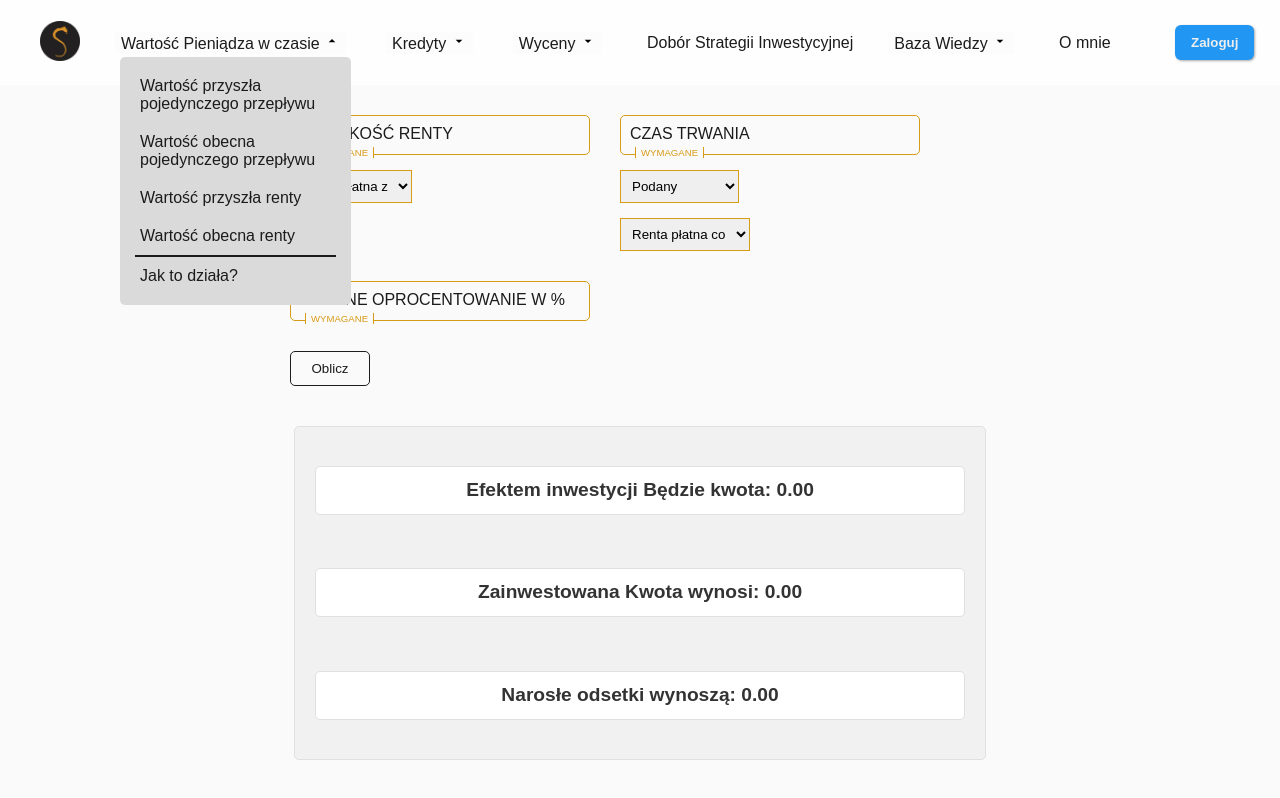
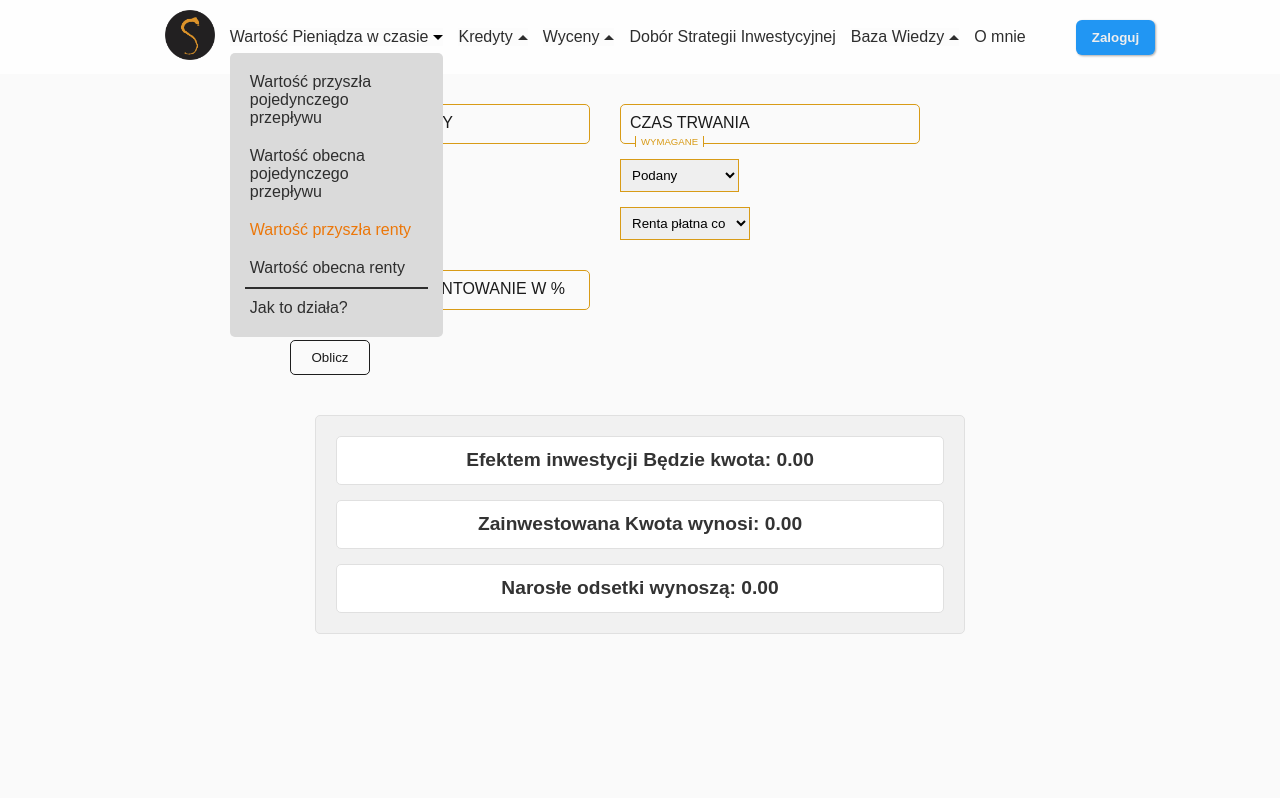
Before and after one commit to Sensaz/TSXFinanse, a React (Vite) app: page /TimeValueOfMoney/FutureValueOfAnAnnuityCalculator in a window 1280 px wide. Both pictures are taken after a click on the button "Wartość Pieniądza w czasie". Shown: the top 798 px of the page. Built offline with nearby package versions, Linux system fonts and the light colour scheme.

Commit message:
Refactor code for Navigation component

```diff
--- a/src/Components/Global/SelectInput.tsx
+++ b/src/Components/Global/SelectInput.tsx
@@ -19,7 +19,7 @@ const SelectOption = ({ value = '', children }: SelectOptionProps) => {
   const isTitle = value === ''
 
   return (
-    <option value={value} selected={isTitle} disabled={isTitle} className='form__option'>
+    <option value={value} className={`form__option ${isTitle ? 'form__option--disabled': ''}`}>
       {children}
     </option>
   );
--- a/src/Components/Global/globalStore.ts
+++ b/src/Components/Global/globalStore.ts
@@ -1,8 +1,12 @@
 import { configureStore, createSlice } from '@reduxjs/toolkit'
+
+interface NavigationTogglerState {
+  flag: boolean
+}
 
 const navigationToggler = createSlice({
   name: 'navigationToggler',
-  initialState: { flag: false },
+  initialState: { flag: false } as NavigationTogglerState,
   reducers: {
     setFalseFlag(state) {
       state.flag = false
--- a/src/Components/Navigation/DropDown.tsx
+++ b/src/Components/Navigation/DropDown.tsx
@@ -1,10 +1,8 @@
-import { MouseEventHandler, ReactElement, ReactNode } from 'react';
-import arrowDropDown from '../../Img/arrow_drop_down.svg'
-import arrowDropUp from '../../Img/arrow_drop_up.svg'
+import { ReactElement, ReactNode, MouseEvent } from 'react';
 
 
 interface MyComponentProps {
-  click: MouseEventHandler<HTMLButtonElement>;
+  click: (value: MouseEvent<HTMLButtonElement>) => void;
   isOpen: boolean;
   title: ReactNode;
   children: ReactElement<any>;
@@ -12,12 +10,17 @@ interface MyComponentProps {
 
 const Dropdown = ({ isOpen, click, title, children }:MyComponentProps) => {
 
-  const swapArrow = isOpen ? <img className="dropdown__arrow" src={arrowDropUp} alt="Arrow Drop Up" /> : <img className="dropdown__arrow" src={arrowDropDown} alt="Arrow Drop Down" />
+  const swapArrow = isOpen ? 'navigation__dropdown-arrow--top' : ''
+
+  const checkButtonToggleMenu = isOpen ? 'navigation__dropdown-button--open' : ''
 
   return (
-    <div className="dropdown">
-      <button className="dropdown__button" onClick={click}>{title} {swapArrow}</button>
-      {isOpen && <ul className="dropdown__menu">{children}</ul>}
+    <div className="navigation__dropdown">
+      <button className={`navigation__dropdown-button ${checkButtonToggleMenu}`}onClick={click}>
+        {title}
+        <span className={`navigation__dropdown-arrow ${swapArrow}`}></span>
+      </button>
+      {isOpen && <ul className="navigation__dropdown-menu">{children}</ul>}
     </div>
   );
 };
--- a/src/Components/Navigation/DropDownItem.tsx
+++ b/src/Components/Navigation/DropDownItem.tsx
@@ -1,9 +1,9 @@
-import { MouseEventHandler, ReactNode } from 'react'
+import { ReactNode, MouseEvent } from 'react'
 import { NavLink, To } from 'react-router-dom'
 
 
 interface MyComponentProps {
-  click: MouseEventHandler<HTMLAnchorElement>;
+  click: (value: MouseEvent<HTMLButtonElement>) => void;
   path: To;
   children: ReactNode;
 }
@@ -13,8 +13,8 @@ const DropDownItem = ({ click, path, children }: MyComponentProps) => {
 
 
   return (
-    <li className="dropdown__item">
-      <NavLink onClick={click} className="dropdown__item--lowerLevel" to={path}>{children}</NavLink>
+    <li className="navigation__dropdown-item">
+      <NavLink onClick={click} className="navigation__dropdown-link" to={path}>{children}</NavLink>
     </li>
   )
 }
--- a/src/Components/Navigation/Navigation.tsx
+++ b/src/Components/Navigation/Navigation.tsx
@@ -1,17 +1,19 @@
 import { NavLink } from "react-router-dom";
-import { useEffect, useState } from "react";
+import { MouseEvent, useEffect, useState } from "react";
 import Dropdown from "./DropDown.tsx";
 import DropDownItem from "./DropDownItem.tsx";
-import "../../Styles/Navigation.sass";
+import "../../Styles/NavStyle/Navigation.sass";
 import logo from '../../Img/logo.png'
 import {actions} from '../Global/globalStore.ts'
 import { useDispatch, useSelector } from "react-redux";
 
 const Navigation = () => {
+  const [windowWidth, setWindowWidth] = useState(window.innerWidth);
   const [isTimeValueOfMoneyDropdownOpen, setIsTimeValueOfMoneyDropdownOpen] = useState(false);
   const [isTimeCreditsDropdownOpen, setIsTimeCreditsDropdownOpen] = useState(false);
   const [isFinancialInstrumentsValuationDropdownOpen, setIsFinancialInstrumentsValuationDropdownOpen] = useState(false);
   const [isKnowledgeBaseDropdownOpen, setIsKnowledgeBaseDropdownOpen] = useState(false);
+  const [showPhonButton, setShowPhoneButton] = useState(true)
   const flagState = useSelector((state: any) => state.flag)
   const dispatch = useDispatch()
 
@@ -23,33 +25,42 @@ const Navigation = () => {
     dispatch(actions.setFalseFlag())
   }
 
-  const handleTimeValueOfMoneyDropdownOpen = (e: any) => {
-    setIsTimeValueOfMoneyDropdownOpen(prev => !prev)
-    if(e.target.className === "dropdown__item--lowerLevel") setFlagFalse()
-    setIsTimeCreditsDropdownOpen(false)
-    setIsFinancialInstrumentsValuationDropdownOpen(false)
-    setIsKnowledgeBaseDropdownOpen(false)
+  const handleTimeValueOfMoneyDropdownOpen = (e: MouseEvent<HTMLButtonElement>) => {
+    setIsTimeValueOfMoneyDropdownOpen(prev => !prev);
+    const target = e.target as HTMLAnchorElement;
+    if (target.className === "navigation__dropdown-link") {
+      setFlagFalse();
     }
 
-  const handleTimeCreditsDropdownOpen = (e: any) => {
+    console.log(target.className);
+    setIsTimeCreditsDropdownOpen(false);
+    setIsFinancialInstrumentsValuationDropdownOpen(false);
+    setIsKnowledgeBaseDropdownOpen(false);
+  };
+
+
+  const handleTimeCreditsDropdownOpen = (e: MouseEvent<HTMLButtonElement>) => {
     setIsTimeCreditsDropdownOpen(prev => !prev)
-    if(e.target.className === "dropdown__item--lowerLevel") setFlagFalse()
+    const target = e.target as HTMLAnchorElement;
+    if(target.className === "navigation__dropdown-link") setFlagFalse()
     setIsTimeValueOfMoneyDropdownOpen(false)
     setIsFinancialInstrumentsValuationDropdownOpen(false)
     setIsKnowledgeBaseDropdownOpen(false)
   }
 
-  const handleFinancialInstrumentsValuationDropdownOpen = (e: any) => {
+  const handleFinancialInstrumentsValuationDropdownOpen = (e: MouseEvent<HTMLButtonElement>) => {
     setIsFinancialInstrumentsValuationDropdownOpen(prev => !prev)
-    if(e.target.className === "dropdown__item--lowerLevel") setFlagFalse()
+    const target = e.target as HTMLAnchorElement;
+    if(target.className === "navigation__dropdown-link") setFlagFalse()
     setIsTimeCreditsDropdownOpen(false)
     setIsTimeValueOfMoneyDropdownOpen(false)
     setIsKnowledgeBaseDropdownOpen(false)
   }
 
-  const handleKnowledgeBaseDropdownOpen = (e: any) => {
+  const handleKnowledgeBaseDropdownOpen = (e: MouseEvent<HTMLButtonElement>) => {
     setIsKnowledgeBaseDropdownOpen(prev => !prev)
-    if(e.target.className === "dropdown__item--lowerLevel") setFlagFalse()
+    const target = e.target as HTMLAnchorElement;
+    if(target.className === "navigation__dropdown-link") setFlagFalse()
     setIsTimeCreditsDropdownOpen(false)
     setIsTimeValueOfMoneyDropdownOpen(false)
     setIsFinancialInstrumentsValuationDropdownOpen(false)
@@ -76,7 +87,7 @@ const Navigation = () => {
           </DropDownItem>
 
 
-          <li className="dropdown__divider"></li>
+          <li className="navigation__dropdown-divider"></li>
 
           <DropDownItem click={handleTimeValueOfMoneyDropdownOpen} path="KnowledgeBase/FinancialInstruments">
             Jak to działa?
@@ -92,7 +103,7 @@ const Navigation = () => {
 
           <DropDownItem click={handleTimeCreditsDropdownOpen} path="Credits/CreditCalculator"> Kalkulator Zdolności Kredytowej</DropDownItem>
 
-          <li className="dropdown__divider"></li>
+          <li className="navigation__dropdown-divider"></li>
 
           <DropDownItem click={handleTimeCreditsDropdownOpen} path="KnowledgeBase/FinancialInstruments">Jak to działa?</DropDownItem>
       </>
@@ -112,7 +123,7 @@ const Navigation = () => {
 
           <DropDownItem click={handleFinancialInstrumentsValuationDropdownOpen} path="FinancialInstrumentsValuation/SwapPricingCalculator">Kontraktu Swap</DropDownItem>
 
-          <li className="dropdown__divider"></li>
+          <li className="navigation__dropdown-divider"></li>
 
           <DropDownItem click={handleFinancialInstrumentsValuationDropdownOpen} path="KnowledgeBase/FinancialInstruments">Jak to działa?</DropDownItem>
       </>
@@ -144,32 +155,29 @@ const Navigation = () => {
   ];
 
   useEffect(() => {
-    const handleResize = () => {
-      if (window.innerWidth >= 1091) {
+    const handleResize = () => setWindowWidth(window.innerWidth);
+
+    if (windowWidth >= 1091) {
       setFlagFalse()
       setIsTimeValueOfMoneyDropdownOpen(false)
       setIsTimeCreditsDropdownOpen(false)
       setIsFinancialInstrumentsValuationDropdownOpen(false)
       setIsKnowledgeBaseDropdownOpen(false)
-      }
-    }
+      setShowPhoneButton(false)
+    } else setShowPhoneButton(true)
 
-    window.addEventListener('resize', handleResize)
-
-
+    window.addEventListener('resize', handleResize);
     return () => {
-      window.removeEventListener('resize', handleResize)
-    }
-  }, [window.innerWidth])
+      window.removeEventListener('resize', handleResize);
+    };
+  }, [window.innerWidth]);
 
   const handleHamburgerToggleClass = () => {
-    if (window.innerWidth <= 1090) {
-      toggleFlag()
+    if (window.innerWidth <= 1090) toggleFlag()
     setIsTimeValueOfMoneyDropdownOpen(false)
     setIsTimeCreditsDropdownOpen(false)
     setIsFinancialInstrumentsValuationDropdownOpen(false)
     setIsKnowledgeBaseDropdownOpen(false)
-    }
   }
 
   const links = nav.map((link) => (
@@ -189,23 +197,30 @@ const Navigation = () => {
       <NavLink className={`navigation__link `} to='/home'>
         <img className="navigation__logo" src={logo} alt="logo" />
       </NavLink>
-      <ul className={`navigation__list ${flagState && 'navigation__list--show'}`}>{links}
-        {flagState && <li><button onClick={handleHamburgerToggleClass} className="navigation__button--small" >
+        <ul className={`navigation__list ${flagState && 'navigation__list--show'}`}>
+          {links}
+          {showPhonButton &&
+            <li>
               <NavLink to='/UserProfil' className="navigation__link">
+                <button onClick={handleHamburgerToggleClass} className="navigation__button--small" >
                   <span className="navigation__button--custom-text">Zaloguj</span>
+                </button>
               </NavLink>
-      </button></li>}
+            </li>
+          }
         </ul>
+        <NavLink to='/UserProfil' className="navigation__link">
           <button className="navigation__button" >
-      <NavLink to='/UserProfil' className="navigation__link">
             <span className="navigation__button--custom-text">Zaloguj</span>
+          </button>
         </NavLink>
-      </button>
+        {showPhonButton &&
           <button onClick={handleHamburgerToggleClass} className='navigation__hamburger'>
             <span className={`navigation__hamburger--component ${flagState && 'navigation__hamburger--component--open45'}`}></span>
             <span className={`navigation__hamburger--component ${flagState && 'navigation__hamburger--component--hidden'}`}></span>
             <span className={`navigation__hamburger--component ${flagState && 'navigation__hamburger--component--open-45'}`}></span>
           </button>
+        }
     </div>
   )
 };
--- a/src/Styles/Form.sass
+++ b/src/Styles/Form.sass
@@ -130,6 +130,8 @@ $focusButtonBG: #1b1b1b
       border: $borderOptional
   &__option
     padding: 7px
+    &--disabled
+      color: gray
   &__button
     border: $border
     background: $pageBG
--- /dev/null
+++ b/src/Styles/NavStyle/Navigation.sass
@@ -0,0 +1,170 @@
+@import '../_variables.sass'
+
+@mixin mainButton($size: '--nomrmal')
+  padding: 10px 16px
+  font-weight: bold
+  background: map-get($primary, normal)
+  border: none
+  border-radius: 6px
+  transition: .1s linear background
+  box-shadow: 1px 1px 2px .2px rgba(12, 12, 12, 0.301)
+  cursor: pointer
+  margin-left: 50px
+  &:hover
+    background: map-get($primary, hover)
+  &--custom-text
+    color: map-get($fontColor, light)
+  @if $size == '--small'
+    margin: 20px 30px
+
+.navigation
+  @include flexCenter($justify: center, $align: center)
+  width: 100vw
+  min-height: 65px
+  padding: 10px 0
+  &__list
+    @include flexCenter($align: center)
+    list-style-type: none
+    margin: 0
+    padding: 0
+    @include smallDevice
+      @include flexCenter($align: flex-start, $direction: column)
+      position: absolute
+      background: $hamburgerMenuBG
+      min-height: 100vh
+      top: 0
+      transition: .3s ease-out left
+      z-index: 100
+      left: -400px
+      min-width: 300px
+      &--show
+        left: 0
+  &__item
+    margin-left: 15px
+    @include smallDevice
+      margin: 7px 30px
+      &:nth-child(1)
+        margin-top: 25px
+  &__link
+    text-decoration: none
+    color: map-get($fontColor, normal)
+    &--hidden
+      display: none
+    &:hover
+      color: map-get($fontColor, hover)
+    &:focus-visible
+      padding: 3px
+    @include smallDevice
+      color: map-get($fontColor, light)
+      transition: .1s linear color
+      &:hover
+        color: map-get($fontColor, lightHover)
+  &__button
+    @include mainButton
+    @include smallDevice
+      display: none
+      &--small
+        @include mainButton('--small')
+  &__hamburger
+    @include flexCenter($justify: center, $direction: column)
+    display: none
+    margin: 0 5% 0 auto
+    width: 60px
+    background: $navBG
+    border: none
+    cursor: pointer
+    @include smallDevice
+      @include flexCenter($direction: column)
+      z-index: 100
+      background: none
+    &--component
+      width: 100%
+      background-color: map-get($fontColor, hover)
+      padding: 4px 0
+      margin: 4px
+      border-radius: 4px
+      transition: .2s linear transform
+      &--hidden
+        display: none
+      &--open45
+        position: relative
+        top: 8px
+        transform: rotate(45deg)
+      &--open-45
+        position: relative
+        top: -8px
+        transform: rotate(-45deg)
+  &__logo
+    width: 50px
+    margin-left: 40px
+    @include smallDevice
+      width: 60px
+  &__dropdown
+    position: relative
+    z-index: 99
+    &-arrow
+      border-left: 5px solid transparent
+      border-right: 5px solid transparent
+      border-bottom: 5px solid map-get($fontColor, normal)
+      transition: border-bottom .1s linear, transform .1s linear
+      &--top
+        border-bottom: 5px solid map-get($fontColor, hover)
+        transform: rotateX(180deg)
+      @include smallDevice
+        border-bottom: 5px solid map-get($fontColor, light)
+        &--top
+          border-bottom: 5px solid map-get($fontColor, lightHover)
+    &-button
+      @include flexCenter($align: center)
+      width: 100%
+      gap: 5px
+      position: relative
+      cursor: pointer
+      border: none
+      background: $navBG
+      color: map-get($fontColor, normal)
+      font-size: 1em
+      transition: .1s linear color
+      &:hover
+          color: map-get($fontColor, hover)
+      &:hover .navigation__dropdown-arrow
+          border-bottom: 5px solid map-get($fontColor, hover)
+      @include smallDevice
+        background: none
+        color: map-get($fontColor, light)
+        &:hover
+          color: map-get($fontColor, lightHover)
+        &:hover .navigation__dropdown-arrow
+          border-bottom: 5px solid map-get($fontColor, lightHover)
+        &--open
+          color: map-get($fontColor, lightHover)
+    &-menu
+      @include flexCenter($align: flex-start, $direction: column)
+      background: $drobDownMenuBG
+      list-style-type: none
+      position: absolute
+      padding: 10px 15px
+      top: 25px
+      left: 0
+      border-radius: 5px
+      @include smallDevice
+        position: relative
+        max-width: 230px
+        top: 10px
+        margin-bottom: 20px
+    &-divider
+      width: 100%
+      padding: 1px 0
+      background: map-get($fontColor, normal)
+    &-item
+      padding: 10px 5px
+    &-link
+      width: 100%
+      color:  map-get($fontColor, normal)
+      text-decoration: none
+      transition: .1s linear color
+      &:hover
+        color: map-get($fontColor, hover)
+
+.active
+  color: $activeLink
--- a/src/Styles/Navigation.sass
+++ /dev/null
@@ -1,187 +0,0 @@
-$primary: #2196f3
-$hoverPrimary: #228fe9
-$fontColor: #1b1b1b
-$lightFontColor: #eeeeee
-$hoverFontColor: #010101
-$navBG: #fcfcfc
-$hamburgerMenuBG: #383838
-$drobDownMenuBG: #dadada
-
-@mixin mainButton ($size: '--nomrmal')
-  background: $primary
-  margin: 0 2% 0 auto
-  padding: 10px 16px
-  font-weight: bold
-  border-radius: 6px
-  transition: .1s linear background
-  cursor: pointer
-  border: none
-  box-shadow: 1px 1px 2px .2px rgba(12, 12, 12, 0.301)
-  &:hover
-    background: $hoverPrimary
-  &--custom-text
-    color: $lightFontColor
-  @if $size == '--small'
-    margin: 20px 30px
-
-.navigation
-  display: flex
-  justify-content: space-between
-  align-items: center
-  width: 100%
-  min-height: 65px
-  padding: 10px 0
-  &__list
-    display: flex
-    list-style-type: none
-    align-items: center
-    margin: 0
-    padding: 0
-  &__item
-    margin-left: 40px
-  &__link
-    text-decoration: none
-    color: $fontColor
-    &--hidden
-      display: none
-    &:hover
-      color: $hoverFontColor
-      font-weight: 600
-    &:focus-visible
-      padding: 3px
-  &__button
-      @include mainButton
-  &__hamburger
-    display: none
-    flex-direction: column
-    justify-content: center
-    margin: 0 5% 0 auto
-    width: 70px
-    background: $navBG
-    border: none
-    cursor: pointer
-    &--component
-      width: 100%
-      background-color: $fontColor
-      padding: 4px 0
-      margin: 4px
-      border-radius: 4px
-      transition: .2s linear transform, top
-      &--hidden
-        display: none
-      &--open45
-        position: relative
-        top: 8px
-        transform: rotate(45deg)
-      &--open-45
-        position: relative
-        top: -8px
-        transform: rotate(-45deg)
-  &__logo
-    width: 40px
-    margin-left: 40px
-
-
-.dropdown
-  position: relative
-  z-index: 99
-  &__arrow
-    margin: 0
-    padding: 0
-    width: 16px
-  &__button
-    position: relative
-    right: 5px
-    cursor: pointer
-    border: none
-    background: $navBG
-    color: $fontColor
-    font-size: 16px
-  &__menu
-    box-sizing: border-box
-    display: flex
-    flex-direction: column
-    align-items: flex-start
-    background: $drobDownMenuBG
-    list-style-type: none
-    position: absolute
-    padding: 10px 15px
-    top: 25px
-    left: 0
-    border-radius: 5px
-  &__divider
-    width: 100%
-    padding: 1px 0
-    background: $fontColor
-  .dropdown__item
-    padding: 10px 5px
-    &--lowerLevel
-      width: 100%
-      color: $fontColor
-      text-decoration: none
-      &:hover
-        color: $hoverFontColor
-        font-weight: 600
-
-
-
-@media (max-width: 1260px)
-  .navigation
-    &__item
-      margin-left: 20px
-
-@media (max-width: 1215px)
-  .navigation
-    &__item
-      margin-left: 15px
-
-@media (max-width: 1090px)
-  .navigation
-    &__button
-      display: none
-      &--small
-        @include mainButton('--small')
-    &__link
-      color: $lightFontColor
-    &__item
-      margin: 7px 30px
-      &:nth-child(1)
-        margin-top: 25px
-    &__list
-      display: none
-      position: absolute
-      top: 0
-      left: 0
-    &__list--show
-      display: flex
-      z-index: 100
-      background: $hamburgerMenuBG
-      min-height: 100vh
-      flex-direction: column
-      align-items: flex-start
-    &__hamburger
-      display: flex
-      z-index: 100
-      background: none
-    &__logo
-      width: 60px
-  .dropdown
-    &__menu
-      position: relative
-      max-width: 230px
-      top: 10px
-      margin-bottom: 20px
-    &__button
-      background: none
-      color: $lightFontColor
-
-@media (max-width: 360px)
-  .navigation
-    &__logo
-      margin-left: 15px
-    &__hamburger
-      margin: 0 5px 0 auto
-    &__item
-      margin: 10px 10px
-    &__button--small
-      margin: 15px 10px
--- /dev/null
+++ b/src/Styles/_variables.sass
@@ -0,0 +1,20 @@
+$navBG: #fcfcfc
+$hamburgerMenuBG: #383838
+$drobDownMenuBG: #dadada
+$activeLink: #ec7709
+
+$primary: ("normal": #2196f3, "hover": #228fe9)
+$fontColor: ("normal": #2e2e2e, "hover": #010101, "light": #eeeeee, "lightHover": #ee9828)
+
+
+$smallDevice: 1090px
+
+@mixin flexCenter($justify: flex-start, $align: stretch,$direction: row)
+  display: flex
+  justify-content: $justify
+  align-items: $align
+  flex-direction: $direction
+
+@mixin smallDevice
+  @media (max-width: $smallDevice)
+    @content
--- a/src/Styles/global.sass
+++ b/src/Styles/global.sass
@@ -1,8 +1,13 @@
-body
-  overflow-x: hidden
+*
   margin: 0
   padding: 0
+  box-sizing: border-box
+
+body
+  margin: 0
+  padding: 0
+  font-size: 1rem
   font-family: Arial, "Helvetica Neue", Helvetica, sans-serif
   color: #141414
-  font-size: 16px
   background: #fafafa
+  overflow-x: hidden
```
Also changed, not shown: src/Img/arrow_drop_down.svg (deleted), src/Img/arrow_drop_up.svg (deleted). Lines whose indentation alone changed are shown as unchanged.
